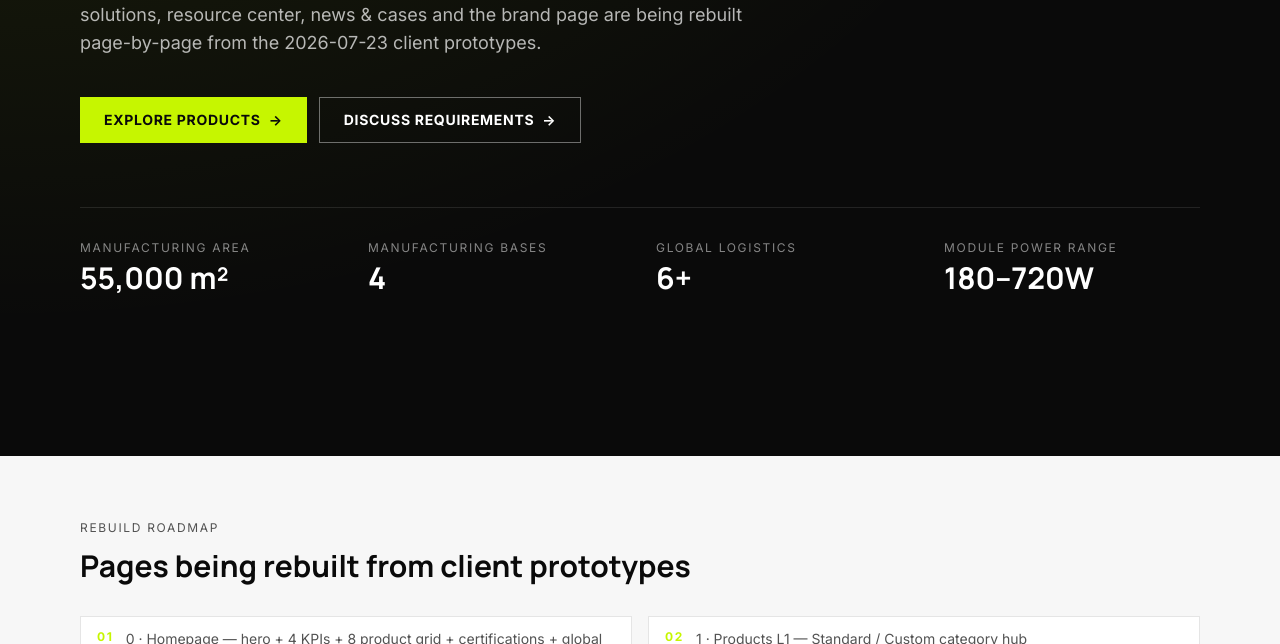
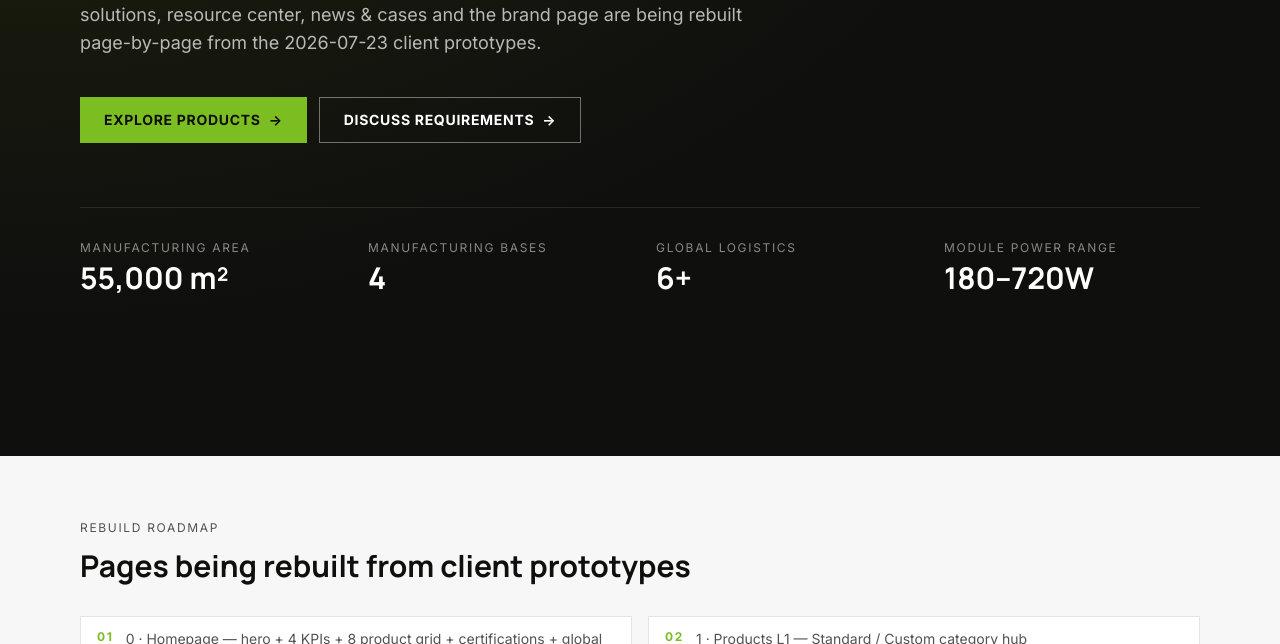
Before and after one commit to youjunhui-sky/callsun-b2b, an Astro site: page / in a window 1280 px wide. Shown: the part 456-1100 px from the top of the page. Built offline with nearby package versions, Linux system fonts and the light colour scheme; Astro itself is replaced by a stand-in of ours.

Commit message:
chore: dial in brand tokens per client feedback
- Primary CTA: #C6F600 lime → #7CBE22 accent green (更沉稳)
- Ink/hero bg: #0A0A0A → #0F0F0E (略带暖调深黑)
- theme-color meta 同步更新

```diff
--- a/src/layouts/BaseLayout.astro
+++ b/src/layouts/BaseLayout.astro
@@ -50,7 +50,7 @@ const schemas = [defaultOrg, ...(Array.isArray(schema) ? schema : schema ? [sche
   <head>
     <meta charset="UTF-8" />
     <meta name="viewport" content="width=device-width, initial-scale=1, viewport-fit=cover" />
-    <meta name="theme-color" content="#0A0A0A" />
+    <meta name="theme-color" content="#0F0F0E" />
 
     <title>{title}</title>
     <meta name="description" content={description} />
--- a/tailwind.config.mjs
+++ b/tailwind.config.mjs
@@ -4,16 +4,16 @@ export default {
   theme: {
     extend: {
       colors: {
-        // Callsun 品牌色板 (基于 2026-07 客户原型图)
-        // 主 CTA / 强调色 = 荧光黄绿 (lime)
-        // 深色 hero / stats / footer 底 = 近黑
+        // Callsun 品牌色板 (基于 2026-07 客户原型图 + 2026-07-23 东家确认)
+        // 主 CTA / 强调色 = 稍收敛的黄绿 (accent green，比原型荧光更沉稳)
+        // 深色 hero / stats / footer = 略带暖调的深黑
         callsun: {
-          DEFAULT: '#C6F600',   // 主 CTA / 荧光黄绿 (lime primary)
-          lime: '#C6F600',      // 别名，语义化
-          limeHi: '#D6FF33',    // hover / 高亮
-          limeLo: '#A8D400',    // pressed / 暗调
-          ink: '#0A0A0A',       // 主文字 / 深黑
-          dark: '#111111',      // 深色 hero / stats 底
+          DEFAULT: '#7CBE22',   // 主 CTA / 黄绿 (accent primary)
+          lime: '#7CBE22',      // 别名，语义化
+          limeHi: '#8FD32E',    // hover / 高亮
+          limeLo: '#6AA51D',    // pressed / 暗调
+          ink: '#0F0F0E',       // 主文字 / 深黑 (略暖)
+          dark: '#0F0F0E',      // 深色 hero / stats 底 (与 ink 一致)
           panel: '#1A1A1A',     // 次深色卡片底
           mute: '#525252',      // 次要文字 (gray-600)
           muteLight: '#A3A3A3', // eyebrow / metadata (gray-400)
@@ -24,10 +24,10 @@ export default {
         },
         // 向后兼容 jinko-rebuild 组件的 jinko.* token (等重写完删)
         jinko: {
-          DEFAULT: '#C6F600',
-          dark: '#111111',
-          accent: '#C6F600',
-          ink: '#0A0A0A',
+          DEFAULT: '#7CBE22',
+          dark: '#0F0F0E',
+          accent: '#7CBE22',
+          ink: '#0F0F0E',
           mute: '#525252',
           line: '#E5E5E5',
           bg: '#F7F7F7',
```
